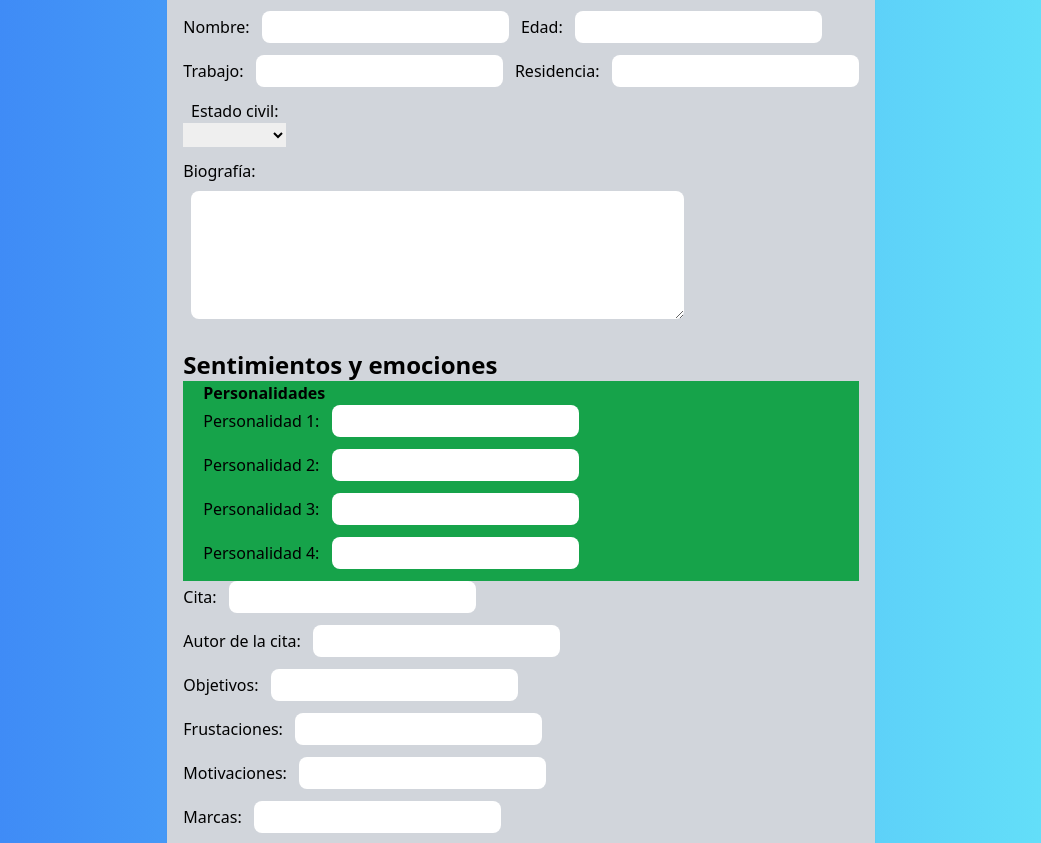
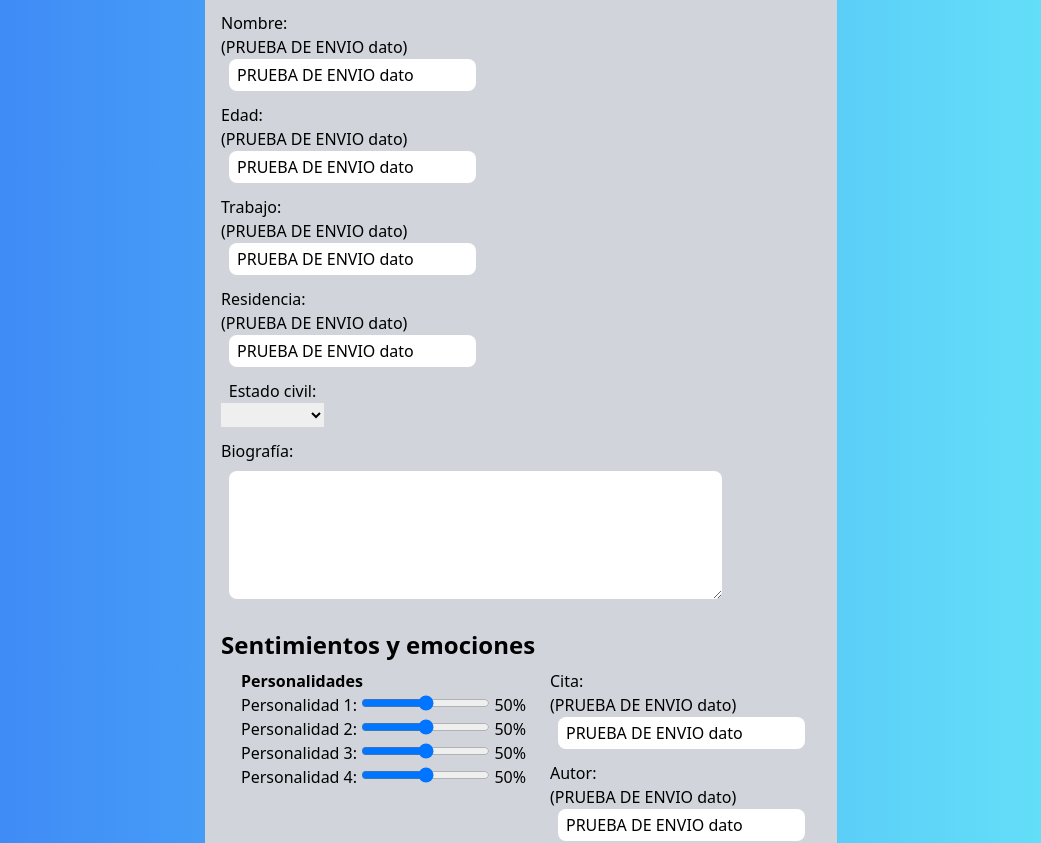
Before and after one commit to ErikMosqueda/Formulario, a Vue app: page /about in a window 1280 px wide. Shown: the part 346-1189 px from the top of the page, without its empty margins (119-1160 px from the left). Built offline with nearby package versions, Linux system fonts and the light colour scheme.

Commit message:
Actualizando datos a input text

```diff
--- a/src/views/AboutView.vue
+++ b/src/views/AboutView.vue
@@ -1,5 +1,7 @@
 <script>
   import axios from 'axios'
+  import insertarObjetivos from '../components/agregarObjetivos.vue'
+  import InputText from '../components/InputText.vue'
 
   export default {
 
@@ -14,10 +16,10 @@
         Cita: " ",
         CitaAutor: " ",
         Bio: " ",
-        Personalidad1: " ",
-        Personalidad2: " ",
-        Personalidad3: " ",
-        Personalidad4: " ",
+        Personalidad1: "50",
+        Personalidad2: "50",
+        Personalidad3: "50",
+        Personalidad4: "50",
         Objetivos: [],
         Frustraciones: [],
         Motivaciones: [],
@@ -28,8 +30,40 @@
 
     mounted() {
     },
+    components: {
+      insertarObjetivos,
+      InputText
+    },
+    emits: ['informacion'],
+
 
     methods: {
+
+      AsignacionNombre(s){
+        this.Nombre = s
+        console.log(this.Nombre)
+      },
+      AsignacionEdad(s){
+        this.Edad = s
+        console.log(this.Edad)
+      },
+      AsignacionTrabajo(s){
+        this.Trabajo = s
+        console.log(this.Trabajo)
+      },
+      AsignacionCita(s){
+        this.Cita = s
+        console.log(this.Cita)
+      },
+      AsignacionResidencia(s){
+        this.Residencia = s
+        console.log(this.Residencia)
+      },
+      AsignacionCitaAutor(s){
+        this.CitaAutor = s
+        console.log(this.CitaAutor)
+      },
+
 
       Registro() {
         axios
@@ -70,17 +104,17 @@
           <label class="font-bold text-2xl">Informacion personal</label>
           <div class=" mt-3 mb-3">
             <label for="nombre"> Nombre: </label>
-            <input type="text" name="nombre" id="nombre" v-model="Nombre" class="px-2 py-1 rounded-lg mb-3 ml-2 mr-2">
-
+            <!-- <input type="text" name="nombre" id="nombre" v-model="Nombre" class="px-2 py-1 rounded-lg mb-3 ml-2 mr-2"> -->
+            <InputText @informacion="AsignacionNombre"></InputText>
             <label for="edad"> Edad: </label>
-            <input type="text" name="edad" id="edad" v-model="Edad" class="px-2 py-1 rounded-lg mb-3 ml-2">
-
+            <!-- <input type="text" name="edad" id="edad" v-model="Edad" class="px-2 py-1 rounded-lg mb-3 ml-2"> -->
+            <InputText @informacion="AsignacionEdad"></InputText>
             <div>
                 <label for="trabajo"> Trabajo: </label>
-                <input type="text" name="Trabajo" id="Trabajo" v-model="Trabajo" class="px-2 py-1 rounded-lg mb-3 ml-2 mr-2">
+                <InputText @informacion="AsignacionTrabajo"></InputText>
 
                 <label for="residencia"> Residencia: </label>
-                <input type="text" name="Residencia" id="Residencia" v-model="Residencia" class="px-2 py-1 rounded-lg mb-3 ml-2">
+                <InputText @informacion="AsignacionResidencia"></InputText>
 
             </div>
 
@@ -118,52 +152,67 @@
 
 
           </div>
-          <label class="font-bold text-2xl">Sentimientos y emociones</label>
-          <div class="">
-            <div class="flex bg-green-600 grid-cols-2">
+          <label class="font-bold text-2xl mb-3">Sentimientos y emociones</label>
+          <div class="flex mt-2">
+
+              <!-- PERSONALIDADES -->
+            <div class="flex grid-cols-2">
               <div></div>
 
               <div class="ml-5 ">
                 <p class="font-bold">Personalidades</p>
                 <div>
                   <label for="personalidad01"> Personalidad 1: </label>
-                  <input type="text" name="Personalidad1" id="Personalidad1" v-model="Personalidad1" class="px-2 py-1 rounded-lg mb-3 ml-2">
+                  <input type="range" name="Personalidad1" id="Personalidad1" v-model="Personalidad1" class="">
+                  {{Personalidad1 }}%
                 </div>
 
                 <div>
                   <label for="personalidad02"> Personalidad 2: </label>
-                  <input type="text" name="Personalidad2" id="Personalidad2" v-model="Personalidad2" class="px-2 py-1 rounded-lg mb-3 ml-2">
+                  <input type="range" name="Personalidad2" id="Personalidad2" v-model="Personalidad2" class="">
+                  {{Personalidad2 }}%
                 </div>
+
 
                 <div>
                   <label for="personalidad03"> Personalidad 3: </label>
-                  <input type="text" name="Personalidad3" id="Personalidad3" v-model="Personalidad3" class="px-2 py-1 rounded-lg mb-3 ml-2">
+                  <input type="range" name="Personalidad3" id="Personalidad3" v-model="Personalidad3" class="">
+                  {{Personalidad3 }}%
                 </div>
 
                 <div>
                   <label for="personalidad04"> Personalidad 4: </label>
-                  <input type="text" name="Personalidad4" id="Personalidad4" v-model="Personalidad4" class="px-2 py-1 rounded-lg mb-3 ml-2">
+                  <input type="range" name="Personalidad4" id="Personalidad4" v-model="Personalidad4" class="">
+                  {{Personalidad4 }}%
                 </div>
 
               </div>
 
             </div>
-          </div>
 
-          <div>
-            <label for="cita"> Cita: </label>
-            <input type="text" name="Cita" id="Cita" v-model="Cita" class="px-2 py-1 rounded-lg mb-3 ml-2">
-          </div>
+              <!-- CITA AUTOR CONTENIDO -->
+            <div class=" ml-6 mr-2">
+              <div>
+                <label for="cita"> Cita: </label>
+                <InputText @informacion="AsignacionCita"></InputText>
+              </div>
 
-          <div>
-            <label for="citaAutor"> Autor de la cita: </label>
-            <input type="text" name="CitaAutor" id="CitaAutor" v-model="CitaAutor" class="px-2 py-1 rounded-lg mb-3 ml-2">
+              <div>
+                <label for="citaAutor"> Autor: </label>
+                <InputText @informacion="AsignacionCitaAutor"></InputText>
+              </div>
+
+            </div>
+
+
           </div>
 
 
           <div>
             <label for="objetivos"> Objetivos: </label>
             <input type="text" name="Objetivos" id="Objetivos" v-model="Objetivos" class="px-2 py-1 rounded-lg mb-3 ml-2">
+            //<insertarObjetivos>Insertar</insertarObjetivos>
+
           </div>
 
           <div>
```
